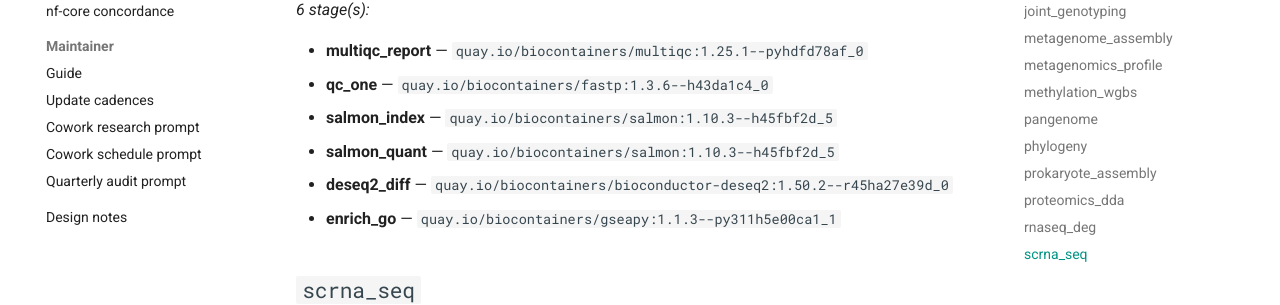
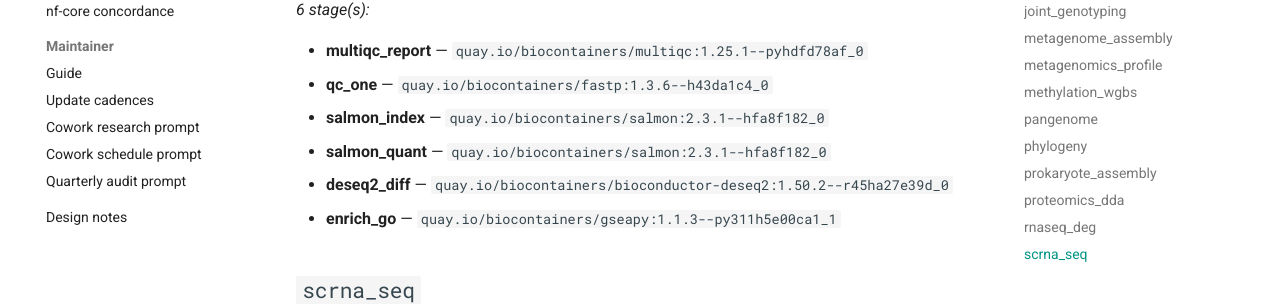
Before and after one commit to hope9901/bioflow, an MkDocs documentation site: the page built from docs/reference/recipes.md, in a window 1280 px wide and 900 px high, scrolled down 5307 px. Shown: the part 366-671 px from the top of the window. Built offline with MkDocs 1.6.1 and Material for MkDocs 9.7.7, drawn with Linux system fonts in a browser that asks for light colours; comment, search, counter and statistics services are not loaded.

Commit message:
feat(registry): adopt Salmon 2.3.1 in the registry + rnaseq_deg
Follow-through on the candidate review. Salmon 1.10.3 -> 2.3.1 is a real
BioContainer; verified the recipe's exact commands under 2.3.1 before adopting:
`salmon index -k 31` and `salmon quant -l A --validateMappings` on a synthetic
transcriptome + reads mapped 600/600 fragments and wrote a valid quant.sf
(exit 0; --validateMappings is still accepted in 2.x).

- registry/tools/rnaseq_align/salmon.yaml: version + image (2.3.1--hfa8f182_0)
  + true digest.
- rnaseq_deg salmon_index / salmon_quant stages bumped in lockstep.

693 unit tests pass; registry<->recipe alignment green; digest audit 110/110.

Co-Authored-By: Claude Fable 5 <noreply@anthropic.com>

```diff
--- a/docs/reference/recipes.md
+++ b/docs/reference/recipes.md
@@ -196,8 +196,8 @@ RNA-seq DEG: fastp → Salmon → DESeq2 → GO enrichment + MultiQC
 
 - **multiqc_report** — `quay.io/biocontainers/multiqc:1.25.1--pyhdfd78af_0`
 - **qc_one** — `quay.io/biocontainers/fastp:1.3.6--h43da1c4_0`
-- **salmon_index** — `quay.io/biocontainers/salmon:1.10.3--h45fbf2d_5`
-- **salmon_quant** — `quay.io/biocontainers/salmon:1.10.3--h45fbf2d_5`
+- **salmon_index** — `quay.io/biocontainers/salmon:2.3.1--hfa8f182_0`
+- **salmon_quant** — `quay.io/biocontainers/salmon:2.3.1--hfa8f182_0`
 - **deseq2_diff** — `quay.io/biocontainers/bioconductor-deseq2:1.50.2--r45ha27e39d_0`
 - **enrich_go** — `quay.io/biocontainers/gseapy:1.1.3--py311h5e00ca1_1`
 
```
Also changed, not shown: CHANGELOG.md (+4 -2 lines), docs/reference/tools.md (+1 -1 lines), 2 other files.
